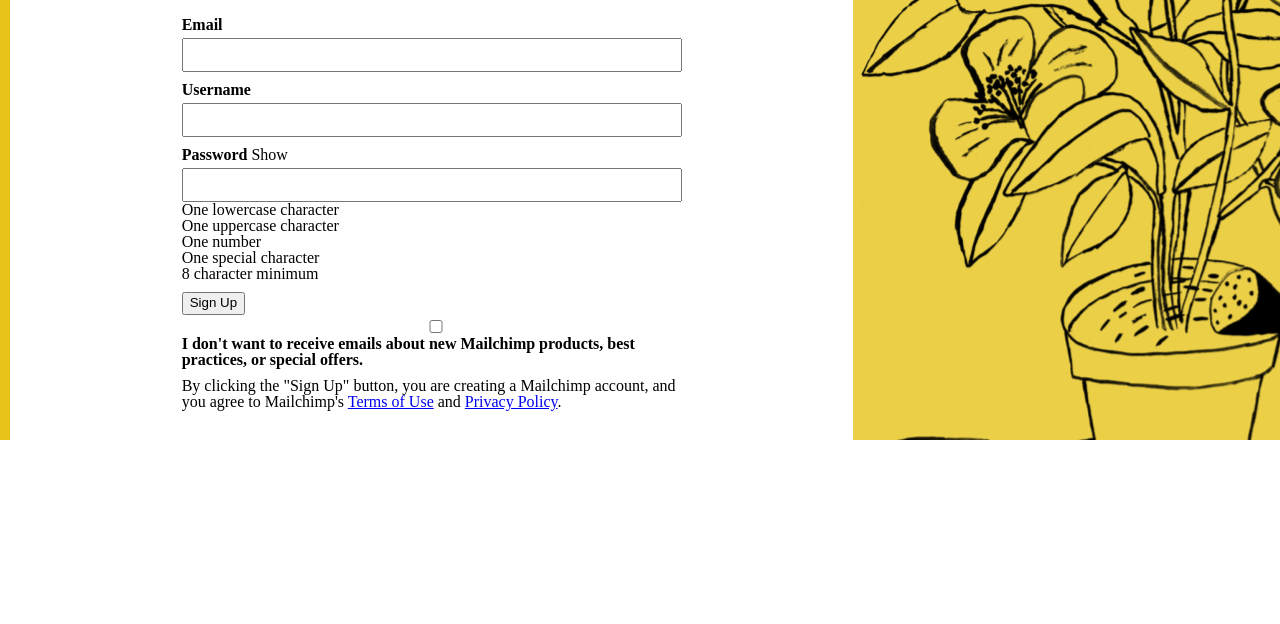
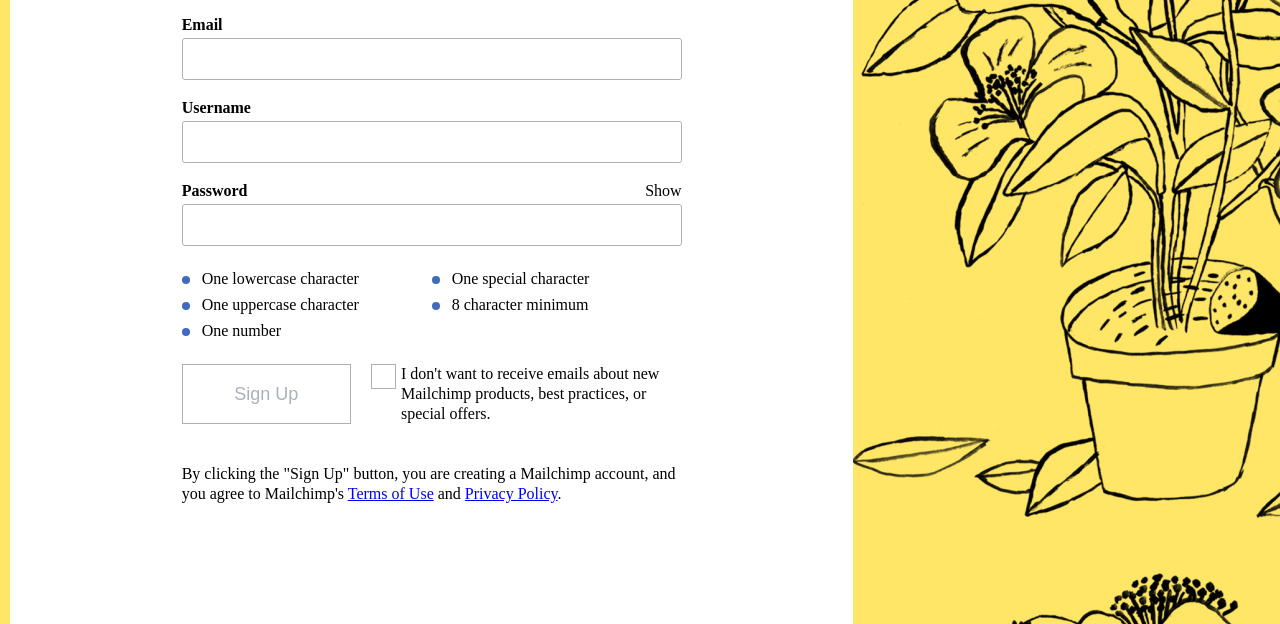
Before and after one commit to NiteArie/mailchimp-form, a plain HTML site: page index.html in a window 1280 px wide. Shown: the part 176-800 px from the top of the page. Drawn offline with Linux system fonts and the light colour scheme.

Commit message:
[Update] Raw form page

```diff
--- a/index.html
+++ b/index.html
@@ -24,7 +24,7 @@
                         <a href="#">Log in</a>
                     </p>
                 </section>
-                <form class="signup__form">
+                <form class="signup__form" method="POST">
                     <div class="signup__form__wrapper">
                         <label>
                             Email
@@ -42,9 +42,7 @@
                             <label for="password">Password</label>
                             <span>Show</span>
                         </div>
-                        <label>
-                            <input type="password" name="password" id="password">
-                        </label>
+                        <input type="password" name="password" id="password">
                         <div class="signup__form__wrapper__desc">
                             <ul>
                                 <li>One lowercase character</li>
@@ -58,12 +56,13 @@
                         </div>
                     </div>
                     <div class="signup__form__wrapper">
-                        <button>Sign Up</button>
-                        <div>
+                        <button disabled>Sign Up</button>
+                        <div class="signup__form__wrapper__noti">
                             <label>
-                                <input type="checkbox">
                                 I don't want to receive emails about new Mailchimp
                                 products, best practices, or special offers.
+                                <input type="checkbox">
+                                <span class="checkmark"></span>
                             </label>
                         </div>
                     </div>
--- a/style.css
+++ b/style.css
@@ -3,11 +3,15 @@
 *::after {
     box-sizing: border-box;
     line-height: 1.25;
+    --highlightColor: hsl(220, 50%, 50%);
+    --backgroundColor: hsl(50, 100%, 70%);
+    --greyColor: hsl(220, 10%, 70%);
 }
 
 .signup {
     display: grid;
     grid-template-columns: 2fr 1fr;
+    height: 100vh;
 }
 
 .signup__header img {
@@ -15,7 +19,7 @@
 }
 
 .signup__container {
-    border-left: 10px solid hsl(50, 80%, 50%);
+    border-left: 10px solid var(--backgroundColor);
     padding: 10px;
 }
 
@@ -37,23 +41,142 @@
 }
 
 .signup__form__wrapper {
-    margin-bottom: 10px;
+    margin-top: 20px;
 }
+
 
 .signup__form__wrapper label {
     font-weight: 700;
 }
 
 .signup__form__wrapper input{
+
+    margin-bottom: 20px;
+
     display: block;
     width: 100%;
     font-size: 16px;
+    padding: 10px;
+    margin-top: 5px;
+    border-radius: 3px;
+    border: 1px solid var(--greyColor);
+}
+
+.signup__form__wrapper__row {
+    display: flex;
+    justify-content: space-between;
+}
+
+.signup__form__wrapper__row {
+
+}
+
+.signup__form__wrapper__desc {
+    display: flex;
+}
+
+.signup__form__wrapper__desc ul {
+    flex: 1;
+}
+
+.signup__form__wrapper__desc ul li {
+    margin-left: 15px;
+    position: relative;
     padding: 5px;
-    margin-top: 5px;
+}
+
+.signup__form__wrapper__desc ul li::before {
+    content: "";
+    position: absolute;
+    height: 8px;
+    width: 8px;
+    border-radius: 100%;
+    left: -15px;
+    top: 10px;
+    background-color: var(--highlightColor);
+}
+
+.signup__form__wrapper:last-child {
+    display: flex;
+    justify-content: space-between;
+}
+
+.signup__form__wrapper button {
+    flex: 1;
+    font-size: 18px;
+}
+
+.signup__form__wrapper button:disabled {
+    border: 1px solid var(--greyColor);
+    color: var(--greyColor);
+    background-color: white;
+}
+
+
+.signup__form__wrapper__noti {
+    margin-left: 20px;
+    flex: 2;
+}
+
+.signup__form__wrapper__noti label {
+    /* display: flex;
+    justify-content: space-between;
+    align-items: flex-start; */
+    display: block;
+    padding-left: 30px;
+
+    position: relative;
+
+    line-height: 1.25;
+    font-weight: 400;
+}
+
+.signup__form__wrapper__noti input {
+    position: absolute;
+    height: 0;
+    width: 0;
+    opacity: 0;
+}
+
+.checkmark {
+    position: absolute;
+    top: 0;
+    left: 0;
+    height: 25px;
+    width: 25px;
+    border: 1px solid var(--greyColor);
+    cursor: pointer;
+}
+
+.checkmark:after {
+    content: "";
+    position: absolute;
+    display: none;
+}
+
+.signup__form__wrapper__noti input[type='checkbox']:checked ~ .checkmark {
+    display: block;
+    background-color: var(--highlightColor);
+}
+
+.signup__form__wrapper__noti input[type='checkbox']:checked ~ .checkmark:after {
+    display: block;
+    left: 9px;
+    top: 5px;
+    width: 5px;
+    height: 10px;
+    border: solid white;
+    border-width: 0 3px 3px 0;
+    transform: rotate(45deg);
+}
+
+.signup__policy {
+    margin-top: 40px;
+    line-height: 1.25;
 }
 
 .signup__background {
-    background-color: hsl(50, 80%, 60%);
+    background-color: var(--backgroundColor);
     background-image: url("assets/art-hero-flowers.png");
 
 }
```
